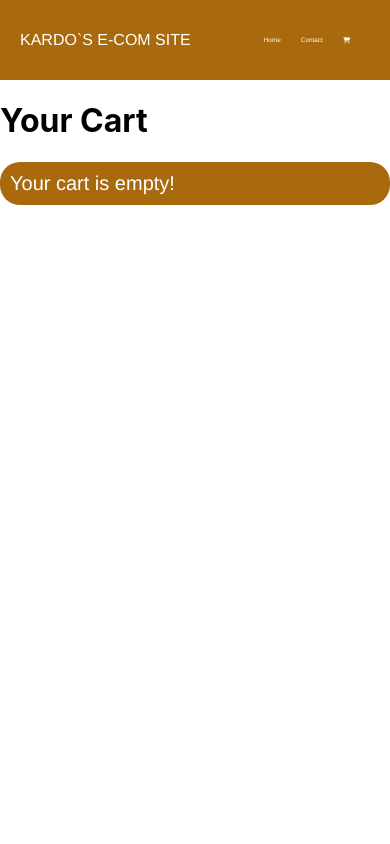
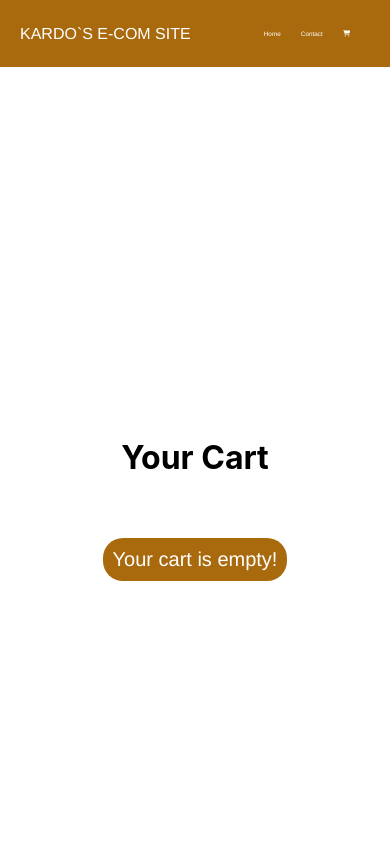
Before and after one commit to kardokiyani/e-com-ca, a React (Create React App) app: page /checkout in a window 390 px wide. Shown: the top 844 px of the page. Built offline with nearby package versions, Linux system fonts and the light colour scheme.

Commit message:
Styles.css updated
Added some new media query code.

```diff
--- a/src/styles.css
+++ b/src/styles.css
@@ -259,6 +259,26 @@ nav a:hover {
   }
 }
 
+@media only screen and (max-width: 667px) {
+  .cartProductContainer {
+    display: flex;
+    flex-direction: column;
+    justify-content: center;
+    align-items: center;
+  }
+
+  ul {
+    text-align: center;
+    margin: 0;
+    padding: 0;
+  }
+
+  li {
+    list-style-type: none;
+  }
+}
+
+
 @media only screen and (max-width: 740px) {
   .ulStyle {
     font-size: 0.4rem;
@@ -290,7 +310,7 @@ nav a:hover {
   }
 
   .footerClass {
-    font-size: 20px;
+    font-size: 18px;
   }
 
   .specificImageStyle,
@@ -307,3 +327,22 @@ nav a:hover {
     text-align: center;
   }
 }
+
+@media only screen and (max-width: 1024px) {
+  .cartProductContainer {
+    display: flex;
+    flex-direction: column;
+    justify-content: center;
+    align-items: center;
+  }
+
+  ul {
+    text-align: center;
+    margin: 0;
+    padding: 0;
+  }
+
+  li {
+    list-style-type: none;
+  }
+}
```
